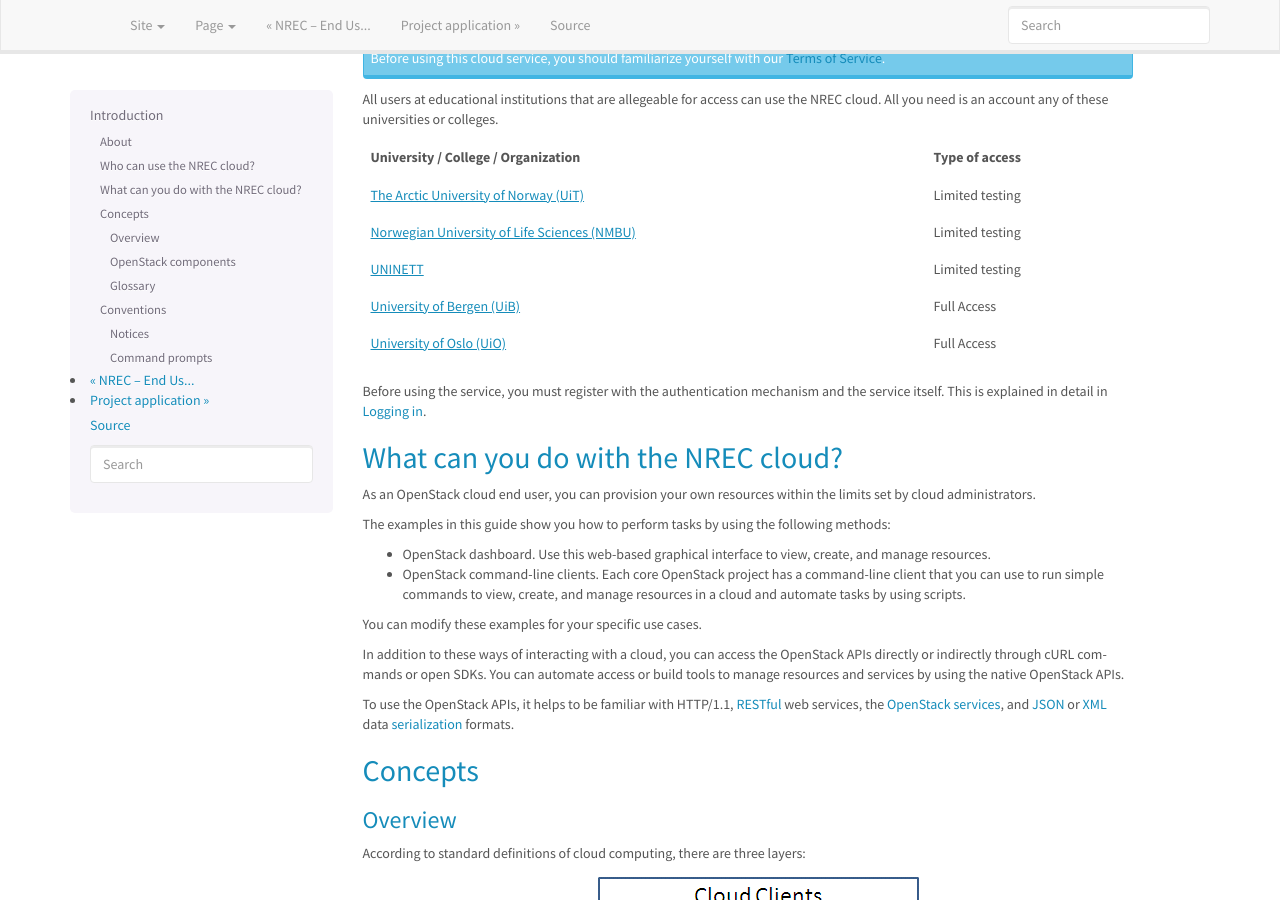
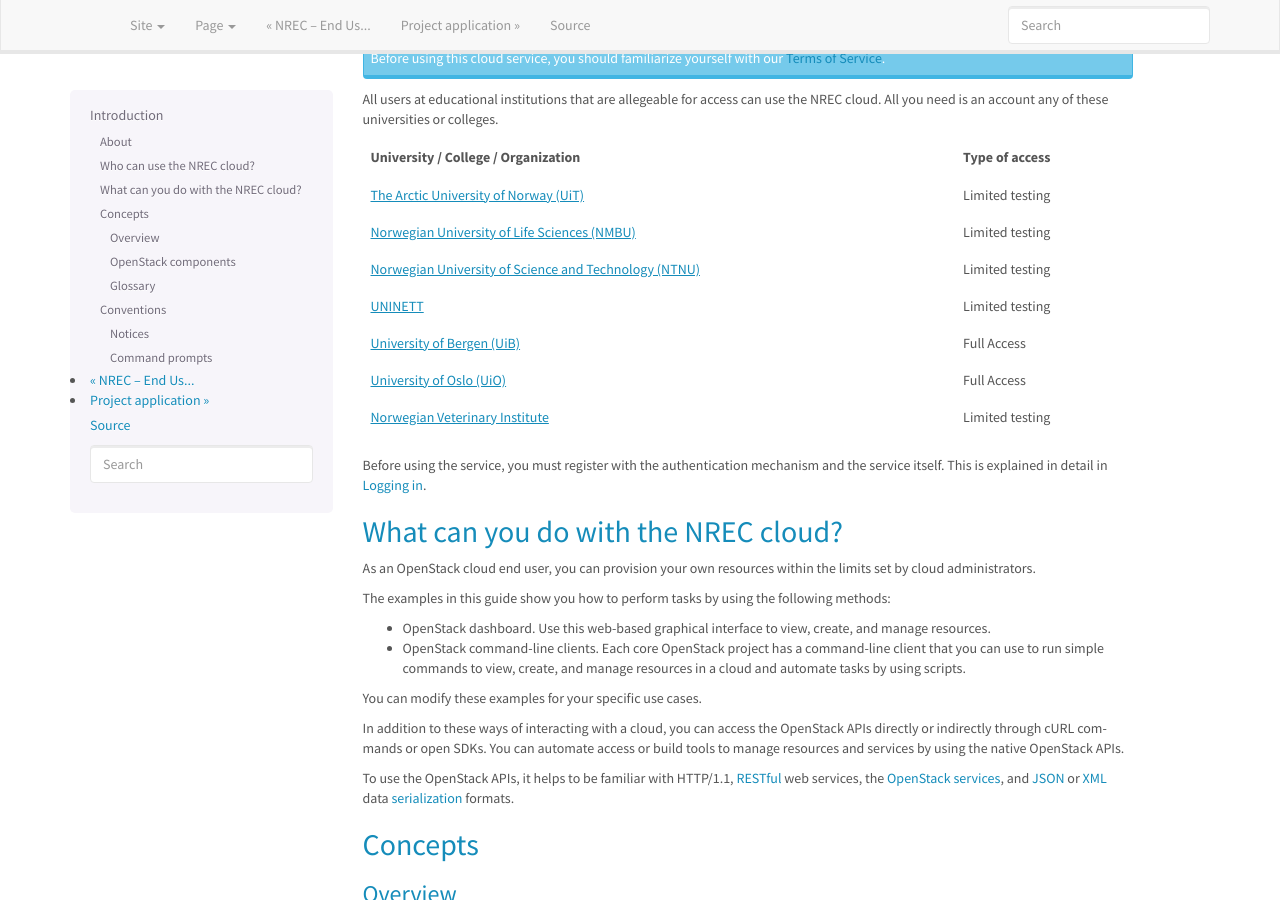
Before and after one commit to norcams/docs-enduser, a Sphinx documentation site: the page built from docs/intro.rst, in a window 1280 px wide and 900 px high, scrolled down 798 px. Built offline with Sphinx 7.4.7, drawn with Linux system fonts in a browser that asks for light colours.

Commit message:
Added NTNU and vetinst to list of allegeable organization

```diff
--- a/docs/intro.rst
+++ b/docs/intro.rst
@@ -51,9 +51,14 @@ Who can use the NREC cloud?
 
 .. _The Arctic University of Norway (UiT): https://www.uit.no/
 .. _Norwegian University of Life Sciences (NMBU): https://www.nmbu.no/
+.. _Norwegian University of Science and Technology (NTNU): https://www.ntnu.no
+.. _Sintef: https://www.sintef.no/
 .. _UNINETT: https://www.uninett.no/
 .. _University of Bergen (UiB): http://www.uib.no/
 .. _University of Oslo (UiO): http://www.uio.no/
+.. _Norwegian Veterinary Institute: https://www.vetinst.no/
+
+
 
 .. IMPORTANT::
    Before using this cloud service, you should familiarize yourself
@@ -63,19 +68,23 @@ All users at educational institutions that are allegeable for access
 can use the NREC cloud. All you need is an account any of these
 universities or colleges.
 
-+--------------------------------------------------+---------------------------------+
-| University / College / Organization              | Type of access                  |
-+==================================================+=================================+
-| `The Arctic University of Norway (UiT)`_         | Limited testing                 |
-+--------------------------------------------------+---------------------------------+
-| `Norwegian University of Life Sciences (NMBU)`_  | Limited testing                 |
-+--------------------------------------------------+---------------------------------+
-| `UNINETT`_                                       | Limited testing                 |
-+--------------------------------------------------+---------------------------------+
-| `University of Bergen (UiB)`_                    | Full Access                     |
-+--------------------------------------------------+---------------------------------+
-| `University of Oslo (UiO)`_                      | Full Access                     |
-+--------------------------------------------------+---------------------------------+
++----------------------------------------------------------+---------------------------------+
+| University / College / Organization                      | Type of access                  |
++==========================================================+=================================+
+| `The Arctic University of Norway (UiT)`_                 | Limited testing                 |
++----------------------------------------------------------+---------------------------------+
+| `Norwegian University of Life Sciences (NMBU)`_          | Limited testing                 |
++----------------------------------------------------------+---------------------------------+
+| `Norwegian University of Science and Technology (NTNU)`_ | Limited testing                 |
++----------------------------------------------------------+---------------------------------+
+| `UNINETT`_                                               | Limited testing                 |
++----------------------------------------------------------+---------------------------------+
+| `University of Bergen (UiB)`_                            | Full Access                     |
++----------------------------------------------------------+---------------------------------+
+| `University of Oslo (UiO)`_                              | Full Access                     |
++----------------------------------------------------------+---------------------------------+
+| `Norwegian Veterinary Institute`_                        | Limited testing                 |
++----------------------------------------------------------+---------------------------------+
 
 Before using the service, you must register with the authentication
 mechanism and the service itself. This is explained in detail in
```
